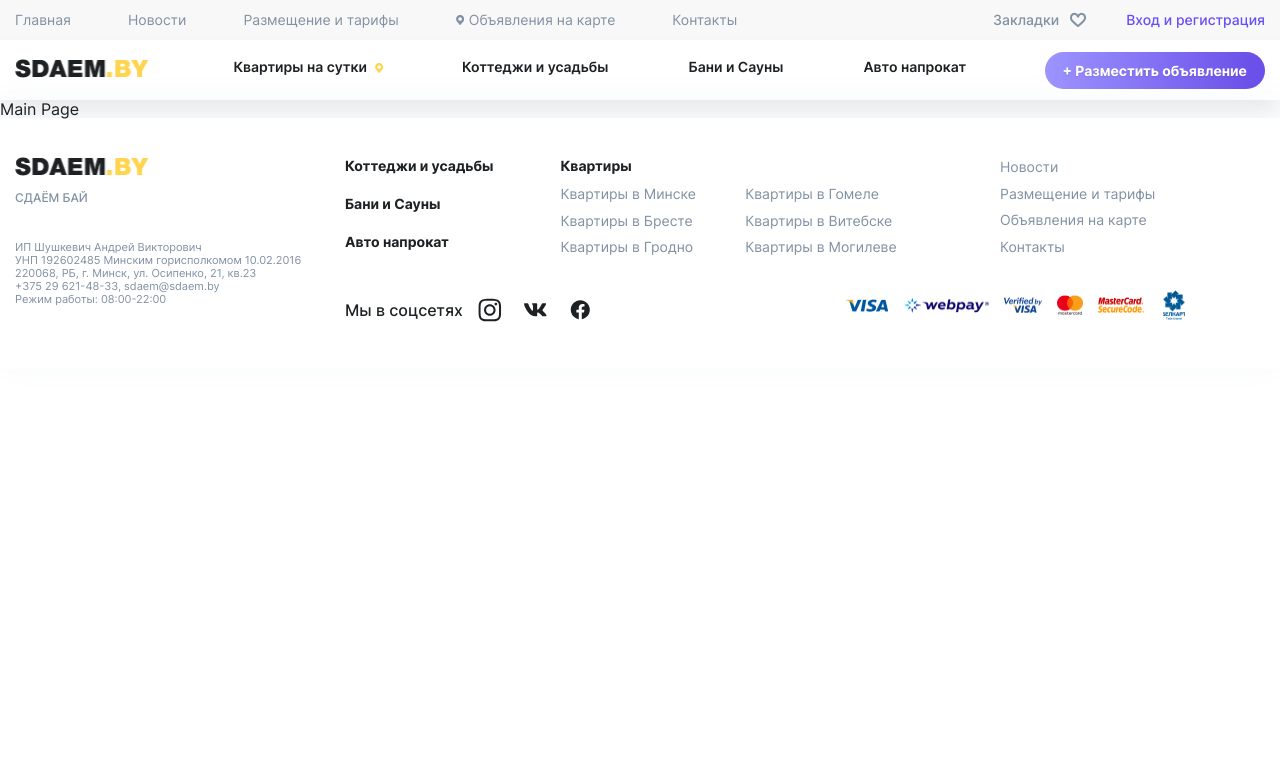
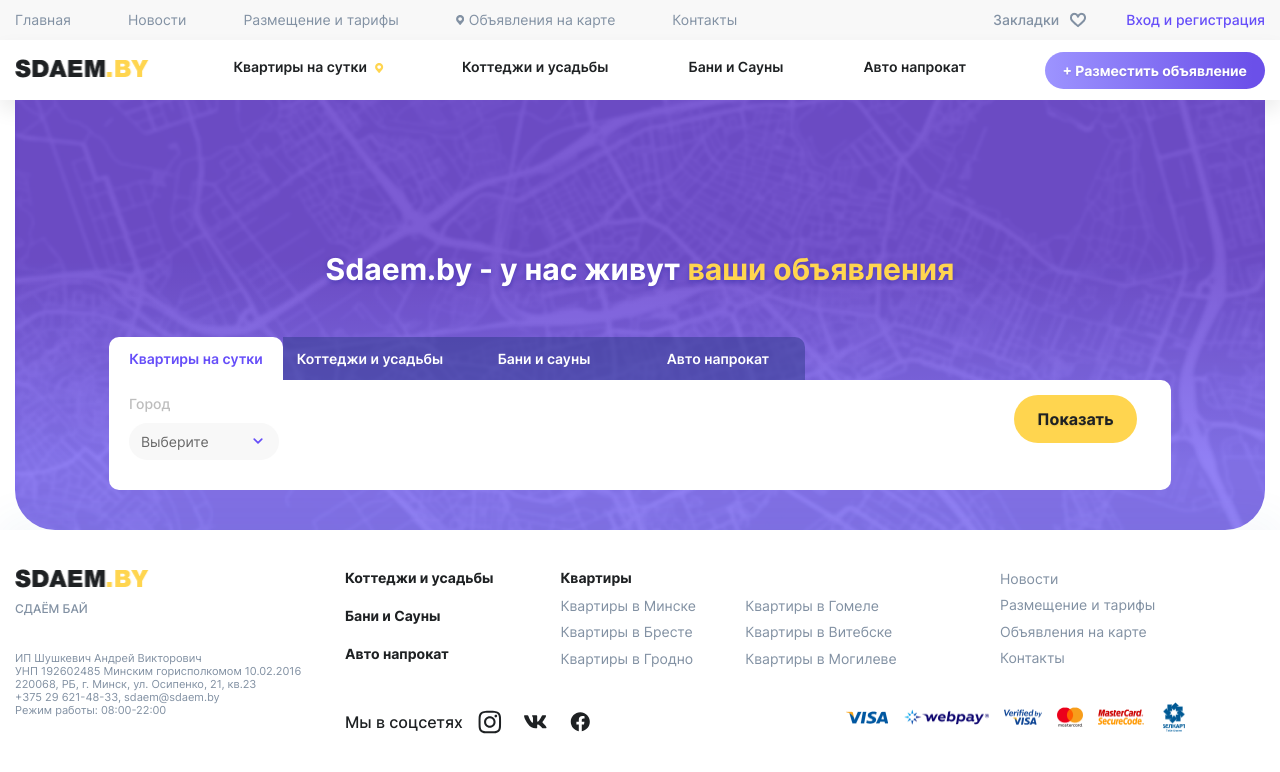
Before and after one commit to just-too-it/hawking-school-react, a React (Create React App) app: page / in a window 1280 px wide. Shown: the top 772 px of the page. Built offline with nearby package versions, Linux system fonts and the light colour scheme.

Commit message:
работа над фильтрами на главной странице

```diff
--- /dev/null
+++ b/src/components/TabBar/TabBar.module.scss
@@ -0,0 +1,8 @@
+@import '../../styles/helpers/variables.scss';
+
+.tabBar {
+    display: flex;
+    position: relative;
+    width: 1062px;
+
+}
--- /dev/null
+++ b/src/components/TabBar/TabBarItem/TabBarItem.module.scss
@@ -0,0 +1,48 @@
+@import '../../../styles/helpers/variables';
+
+.tab {
+
+}
+.tabNav {
+    width: 174px;
+    height: 43px;
+    border-radius: 0px;
+    border: none;
+    background: rgba(45, 57, 136, 0.5);
+    cursor: pointer;
+
+    font-weight: 600;
+    font-size: 14px;
+    line-height: 17px;
+    color: $color-white;
+
+}
+
+.tabNavActive {
+    background: $color-white;
+    color: $color-cobalt;
+    border-radius: 10px 10px 0px 0px;
+}
+
+.tabNavLast {
+    border-top-right-radius: 10px;
+}
+
+.tabContent {
+    display: none;
+}
+
+.tabContentActive {
+    display: block;
+    position: absolute;
+    content: '';
+    width: 100%;
+    //height: 100%;
+    top: 43px;
+    left: 0;
+
+    background: $color-white;
+    border-radius: 0px 10px 10px 10px;
+    //padding: 15px 34px 43px 20px;
+    padding: 15px 34px 20px 20px;
+}
--- /dev/null
+++ b/src/components/TabBar/TabBarItem/index.tsx
@@ -0,0 +1,27 @@
+import React, {FC, useState, useEffect} from 'react'
+import clsx from 'clsx';
+
+import styles from './TabBarItem.module.scss'
+
+export const TabBarItem: FC<{ isActive: boolean; nav: string, tabHandler: any; lastchild?: boolean, children }> = ({ isActive, nav, tabHandler, lastchild, children }) => {
+    const [active, setActive] = useState(null);
+
+    const tabNavClassNames = clsx(
+        styles.tabNav,
+        active && styles.tabNavActive,
+        lastchild && styles.tabNavLast
+      );
+
+    useEffect(() => {
+      setActive(isActive);
+    }, [isActive]);
+
+    return (
+      <>
+        <article className={styles.tab}>
+          <button className={tabNavClassNames} onClick={tabHandler}>{nav}</button>
+          <div className={active ? styles.tabContentActive: styles.tabContent}>{children}</div>
+        </article>
+      </>
+    );
+  };
--- /dev/null
+++ b/src/components/TabBar/TabFormCity/TabFormCity.module.scss
@@ -0,0 +1,21 @@
+@import '../../../styles/helpers/variables';
+
+.fieldset {
+    display: flex;
+    justify-content: space-between;
+    border: none;
+    padding: 0;
+    margin: 0;
+}
+
+.item {
+    width: 150px;
+}
+
+.itemTitle {
+    font-weight: 500;
+    font-size: 14px;
+    line-height: 17px;
+    color: $color-grey-light;
+    margin-bottom: 11px;
+}
--- /dev/null
+++ b/src/components/TabBar/TabFormCity/index.tsx
@@ -0,0 +1,57 @@
+import React from 'react'
+
+import { Formik, Form } from 'formik';
+import * as yup from 'yup';
+
+import { SInput } from '../../UI/SInput';
+import { SButton } from '../../UI/SButton';
+import { SSelect } from '../../UI/SSelect';
+import {chooseCity} from '../../../core/mockData/mockData'
+
+import styles from './TabFormCity.module.scss'
+
+export const TabFormCity = () => {
+
+  const initialValues = {
+    city: '',
+  };
+
+  const validationSchema: unknown = yup.object().shape({
+
+/*     login: yup
+      .string()
+      .required('Обязательно для заполнения')
+      .matches(/^[a-zA-Z]+$/, 'Допускаются только латинские символы'), */
+
+  });
+
+  return (
+    <Formik
+        initialValues={initialValues}
+        validateOnChange={false}
+        validateOnBlur={false}
+        onSubmit={(values, { resetForm, setSubmitting }) => {
+          setTimeout(() => {
+            console.log(JSON.stringify(values, null, 2));
+            resetForm();
+            setSubmitting(false);
+          }, 400);
+        }}
+        validationSchema={validationSchema}
+      >
+        {({ errors, handleSubmit, setFieldValue, isValid }) => (
+          <Form className={styles.form}>
+            <fieldset className={styles.fieldset}>
+              <div className={styles.item}>
+                <div className={styles.itemTitle}>Город</div>
+                <SSelect selector={chooseCity} name={'city'} setValue={setFieldValue}/>
+              </div>
+              <div className={styles.button}>
+                <SButton type="submit" label={'Показать'} view={'yellow'} btnOnClick={handleSubmit} width={'123px'} />
+              </div>
+            </fieldset>
+          </Form>
+        )}
+      </Formik>
+  )
+}
--- /dev/null
+++ b/src/components/TabBar/index.tsx
@@ -0,0 +1,31 @@
+import React, { FC, useCallback, useEffect, useState } from 'react';
+
+
+import { TabBarItem } from './TabBarItem';
+
+import styles from './TabBar.module.scss';
+
+import { TabFormCity } from './TabFormCity';
+
+export const TabBar = () => {
+  const [tab, setTab] = useState(1);
+
+
+
+  return (
+    <section className={styles.tabBar}>
+      <TabBarItem isActive={tab === 1 ? true : false} nav={'Квартиры на сутки'} tabHandler={() => setTab(1)}>
+        <TabFormCity />
+      </TabBarItem>
+      <TabBarItem isActive={tab === 2 ? true : false} nav={'Коттеджи и усадьбы'} tabHandler={() => setTab(2)}>
+        <div>Фильтр для контента Коттеджи и усадьбы</div>
+      </TabBarItem>
+      <TabBarItem isActive={tab === 3 ? true : false} nav={'Бани и сауны'} tabHandler={() => setTab(3)}>
+        <div>Фильтр для контента Бани и сауны</div>
+      </TabBarItem>
+      <TabBarItem isActive={tab === 4 ? true : false} nav={'Авто напрокат'} tabHandler={() => setTab(4)} lastchild={true}>
+        <div>Фильтр для контента Авто напрокат</div>
+      </TabBarItem>
+    </section>
+  );
+};
--- a/src/components/UI/SSelect/SSelect.scss
+++ b/src/components/UI/SSelect/SSelect.scss
@@ -3,22 +3,34 @@
   font-weight: 500;
   font-size: 14px;
   line-height: 17px;
-  cursor: pointer;
 
   &__header {
+    display: flex;
+    align-items: center;
+    width: inherit;
     height: 37px;
     background: $color-grey-default;
+    color: $color-grey-dark;
     border: none;
     border-radius: 20px;
-    box-shadow: (0 5px 15px rgb(135 124 202 / 25%));
+    //box-shadow: (0 5px 15px rgb(135 124 202 / 25%));
     background-image: url('../../../assets/images/icons/arrow.svg');
     background-position: right 16px top 50%;
     background-size: 10px 10px;
     background-repeat: no-repeat;
-    color: $color-grey-dark;
     padding-left: 12px;
-    padding-top: 9px;
+    //padding-top: 9px;
     margin-bottom: 10px;
+    cursor: pointer;
+
+    &::placeholder {
+      color: $color-grey-dark;
+     }
+
+    &::-moz-placeholder {
+      color: $color-grey-dark;
+      opacity: 1;
+     }
 
     &:hover {
       background: rgb(102 78 249 / 10%);
@@ -27,19 +39,27 @@
       background-size: 10px 10px;
       background-repeat: no-repeat;
     }
+    &:focus {
+      outline: none;
+    }
 
     &_active {
       background: $color-white;
       background-image: url('../../../assets/images/icons/arrow.svg');
       background-size: 10px 10px;
       background-repeat: no-repeat;
-      border: 2px solid rgb(102 78 249 / 80%);
+      box-shadow: (0px 5px 15px rgba(135, 124, 202, 0.25));
+      border: 2px solid $color-cobalt-80;
       padding-left: 10px;
-      padding-top: 7px;
+      //padding-top: 7px;
       background-position: right 14px top 50%;
+      outline: none;
 
       &:hover {
         background-position: right 14px top 50%;
+      }
+      &:focus {
+        outline: none;
       }
     }
   }
@@ -56,9 +76,12 @@
   &__item {
     height: 37px;
     padding: 10px 15px;
+    border-radius: 10px;
 
     &:hover {
       background-color: $color-grey-default;
+      border-radius: 0px;
+      cursor:pointer;
     }
   }
 }
--- a/src/components/UI/SSelect/index.tsx
+++ b/src/components/UI/SSelect/index.tsx
@@ -1,27 +1,33 @@
 import React, { useState, FC } from 'react';
 import { ISelector } from './SSelector.types';
+import { Field } from 'formik';
 
-export const SSelect: FC<{selector: ISelector}> = (props) => {
-  const {title, list} = props.selector;
+export const SSelect: FC<{ selector: ISelector; name: string; setValue: any }> = ({selector, name, setValue}) => {
+  const { title, list } = selector;
   const [isActive, setIsActive] = useState(false);
   const [selected, setSelected] = useState('');
 
-  const headerClassName = isActive ? "select__header select__header_active" : "select__header";
+  const headerClassName = isActive ? 'select__header select__header_active' : 'select__header';
 
   return (
-    <div className="select">
-      <div className={headerClassName} onClick={() => setIsActive(!isActive)}>
-        {selected === '' ? title : selected}
-      </div>
+    <div className="select" onClick={() => setIsActive(!isActive)}>
+      <Field
+        type="text"
+        className={headerClassName}
+        placeholder={selected === '' ? title : selected}
+        value={selected}
+        name={name}
+      />
       {isActive && (
         <ul className="select__list">
           {list.map((option) => (
             <li
               key={option.id}
               className="select__item"
-              onClick={(e) => {
+              onClick={() => {
                 setSelected(option.value);
                 setIsActive(false);
+                setValue(name, option.value);
               }}
             >
               {option.value}
--- a/src/core/mockData/mockData.ts
+++ b/src/core/mockData/mockData.ts
@@ -6,7 +6,7 @@
 import { INewsItem } from '../../views/pages/NewsItem/NewsItem.types';
 
 export const chooseCity: ISelector = {
-  title: 'Выбор города',
+  title: 'Выберите',
   list: [
     { id: 1, value: 'Минск' },
     { id: 2, value: 'Город 2' },
--- /dev/null
+++ b/src/views/pages/Home/Filter/Filter.module.scss
@@ -0,0 +1,24 @@
+@import '../../../../styles/helpers/variables';
+
+.filter {
+  height: 430px;
+  background: url(../../../../assets/images/background.png), linear-gradient(360deg, #7E6AF3 15.95%, #6540CD 63.1%);
+  background-size: cover;
+  background-repeat: no-repeat;
+  border-radius: 0px 0px 40px 40px;
+  display: flex;
+  flex-direction: column;
+  justify-content: center;
+  align-items: center;
+}
+
+.title {
+  line-height: 36px;
+  color: $color-white;
+  text-shadow: 0px 2px 5px rgba(0, 14, 142, 0.3);
+  margin-bottom: 50px;
+
+  & span {
+    color: $color-yellow;
+  }
+}
--- /dev/null
+++ b/src/views/pages/Home/Filter/index.tsx
@@ -0,0 +1,13 @@
+import React from 'react'
+import { TabBar } from '../../../../components/TabBar'
+
+import styles from './Filter.module.scss'
+
+export const Filter = () => {
+  return (
+    <section className={styles.filter}>
+        <h1 className={styles.title}>Sdaem.by - у нас живут <span>ваши объявления</span></h1>
+        <TabBar />
+    </section>
+  )
+}
--- a/src/views/pages/Home/index.tsx
+++ b/src/views/pages/Home/index.tsx
@@ -1,11 +1,12 @@
 import React from 'react';
+import {Filter} from './Filter';
 
 
 export const Home = () => {
   return (
-    <div>
-      Main Page
-    </div>
+    <main className="container">
+      <Filter />
+    </main>
   )
 
 }
```
